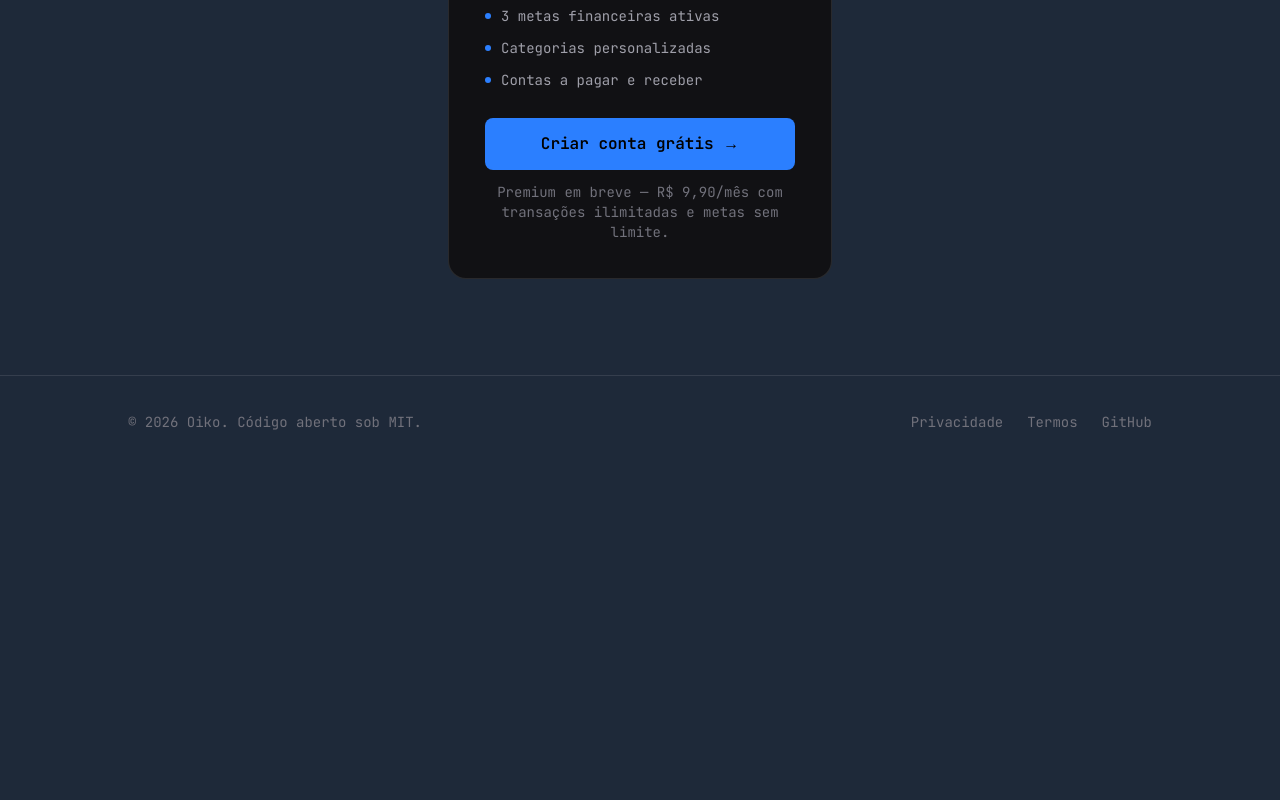
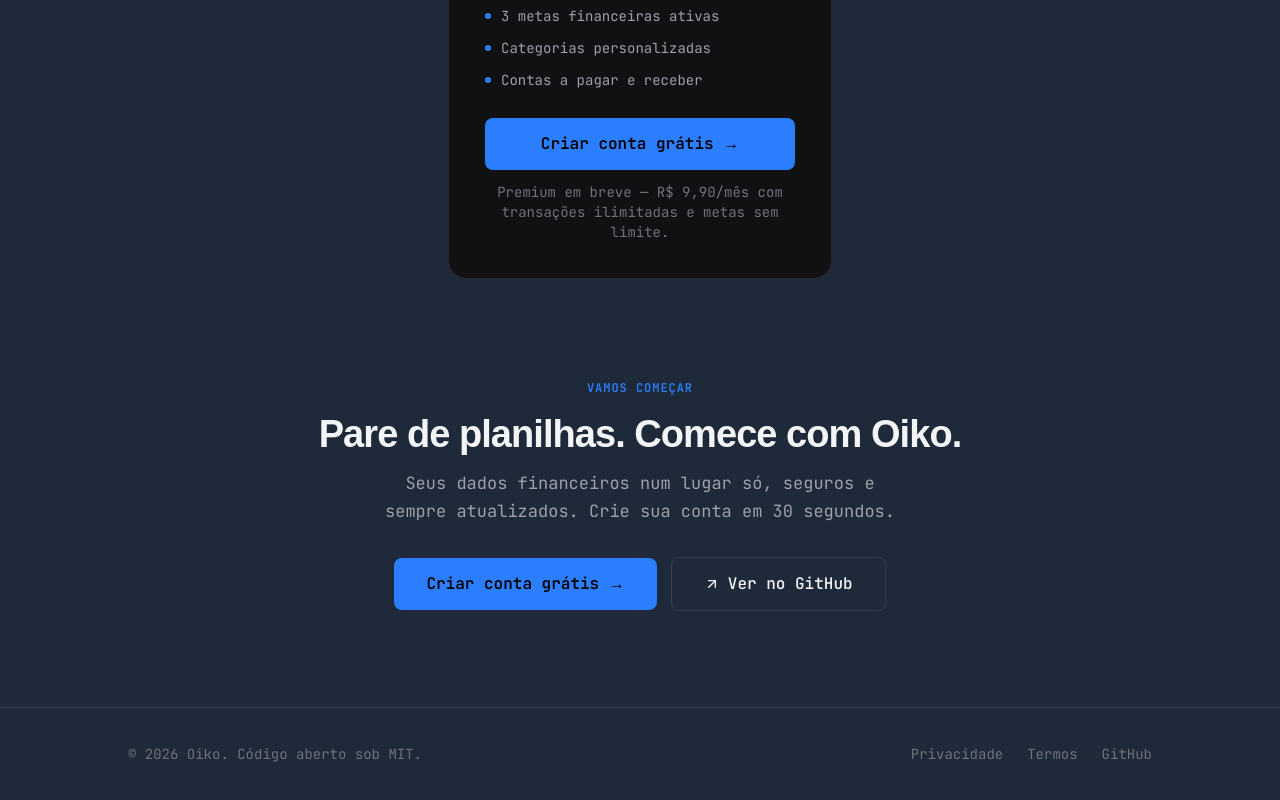
Before and after one commit to devrjs/oiko, a Next.js app in the folder apps/web/: page / in a window 1280 px wide. Shown: the part 2716-3516 px from the top of the page. Before the commit the page ends 3184 px from the top, so only its background shows below. Built offline with nearby package versions, Linux system fonts and the light colour scheme; a web font is replaced by a local one.

Commit message:
feat: implement landing page layout with modular components

```diff
--- a/apps/web/src/app/page.tsx
+++ b/apps/web/src/app/page.tsx
@@ -15,7 +15,7 @@
         <LandingFeatures />
         <LandingGoals />
         <LandingPricing />
-        {/* <LandingCta /> */}
+        <LandingCta />
       </main>
       <LandingFooter />
     </>
```
